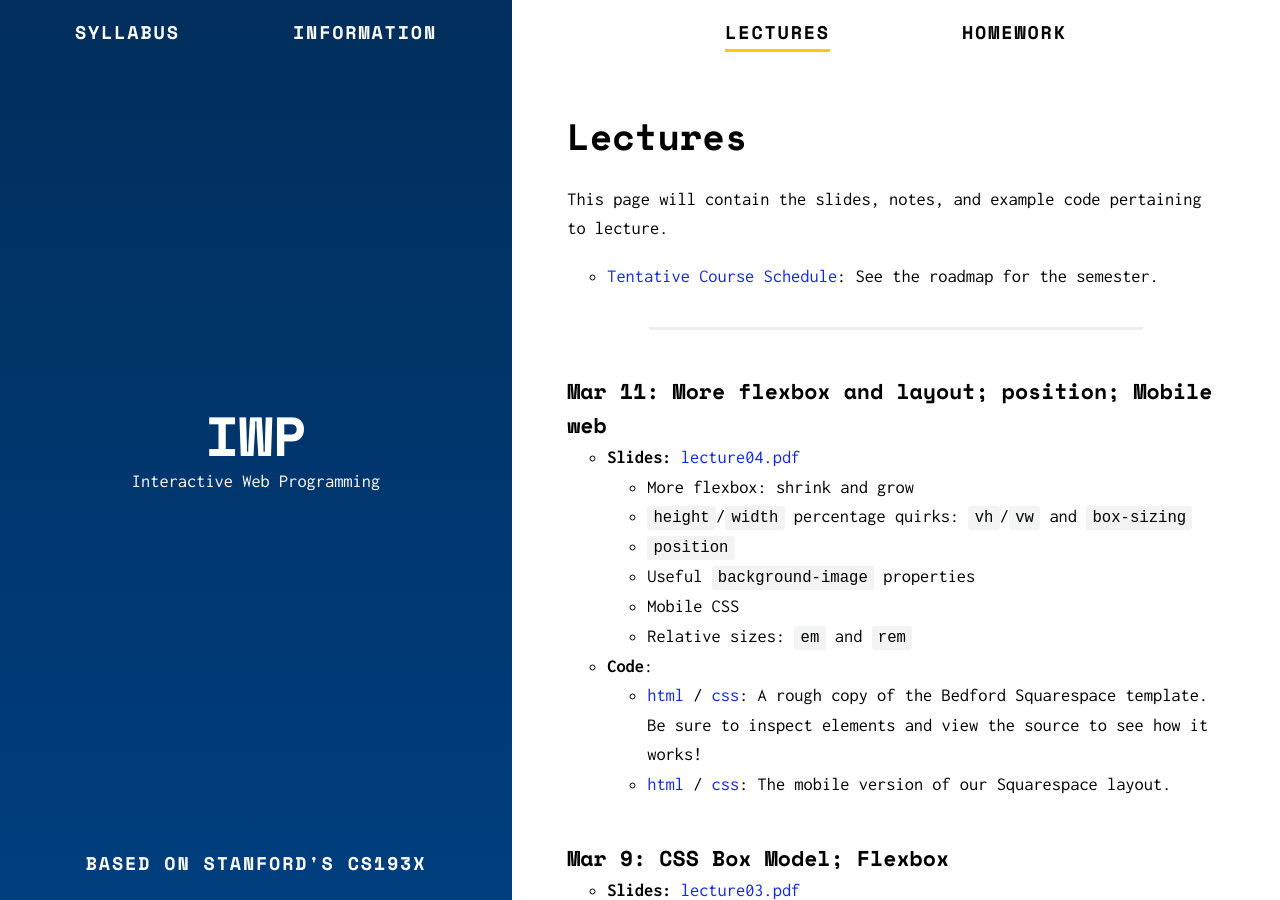
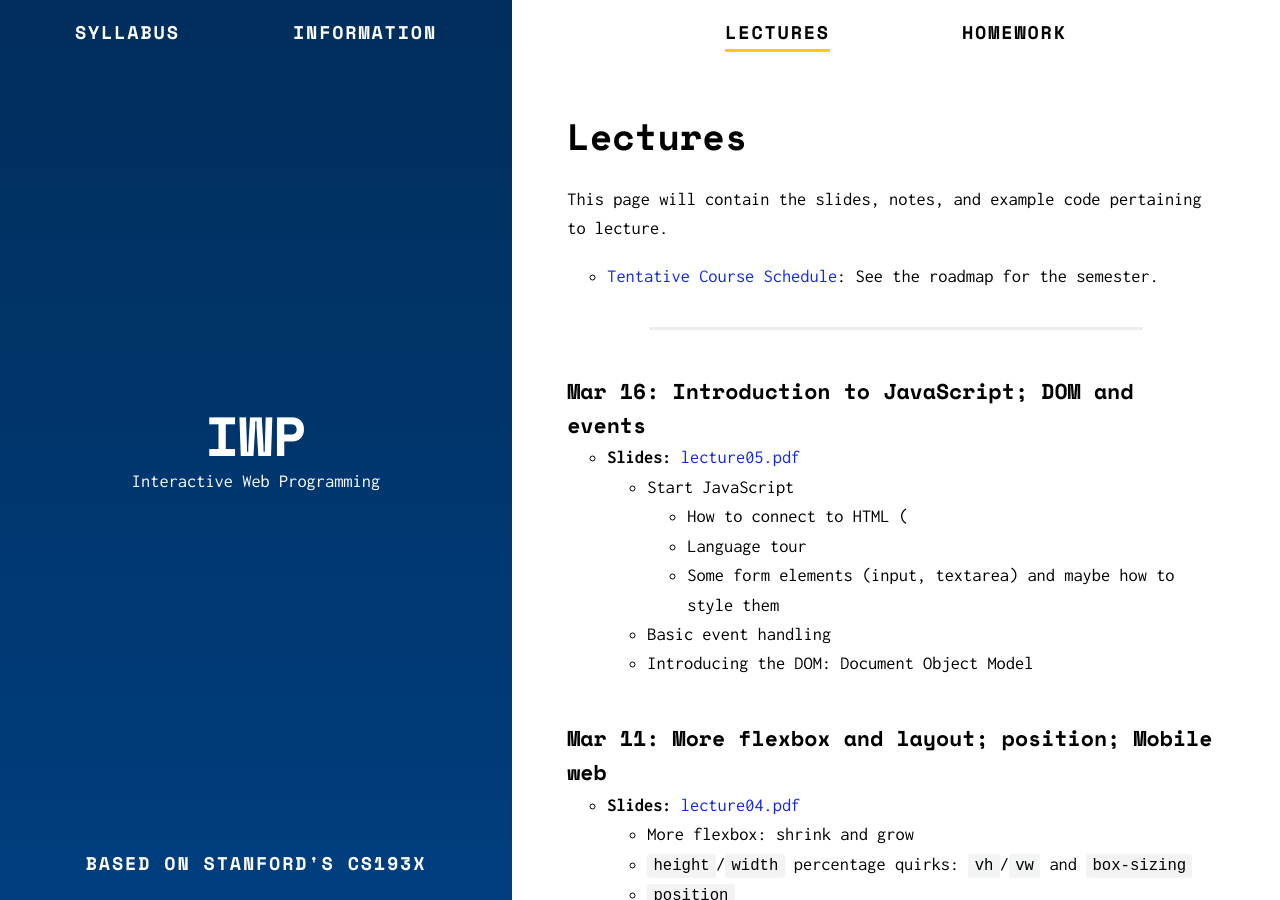
Before and after one commit to murilocamargos/iwp, a Jekyll site: the page built from lectures.md, in a window 1280 px wide and 900 px high. Built offline with Jekyll 4.4.1, drawn with Linux system fonts in a browser that asks for light colours.

Commit message:
Adiciona detalhes da aula 5

```diff
--- a/lectures.md
+++ b/lectures.md
@@ -10,6 +10,16 @@ This page will contain the slides, notes, and example code pertaining to lecture
 * [Tentative Course Schedule]({{ site.baseurl }}/syllabus): See the roadmap for the semester.
 
 ---
+
+### Mar 16: Introduction to JavaScript; DOM and events
+- **Slides:** [lecture05.pdf]({{ site.baseurl }}/lectures/lecture05.pdf)
+  - Start JavaScript
+    - How to connect to HTML (<script defer>)
+    - Language tour
+    - Some form elements (input, textarea) and maybe how to style them
+  - Basic event handling
+  - Introducing the DOM: Document Object Model
+
 
 ### Mar 11: More flexbox and layout; position; Mobile web
 - **Slides:** [lecture04.pdf]({{ site.baseurl }}/lectures/lecture04.pdf)
```
